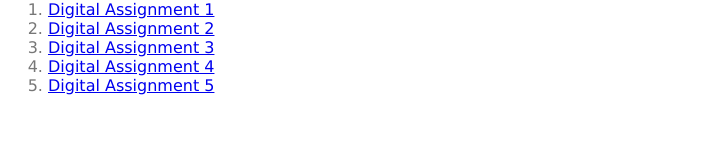
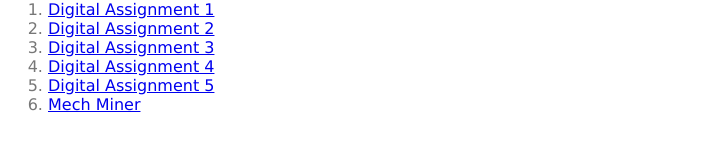
Before and after one commit to adamwrice/cs325-game-prototypes, a plain HTML site: page index.html in a window 1280 px wide. Shown: the part 116-266 px from the top of the page, without its empty margins (0-718 px from the left). Drawn offline with Linux system fonts and the light colour scheme.

Commit message:
Update index.html

```diff
--- a/index.html
+++ b/index.html
@@ -29,6 +29,7 @@ body
 <li><a href="HW3">Digital Assignment 3</a></li>
 <li><a href="HW4">Digital Assignment 4</a></li>
 <li><a href="HW5">Digital Assignment 5</a></li>
+<li><a href="MechMiner">Mech Miner</a></li>
 </ol>
 
 </body>
```
